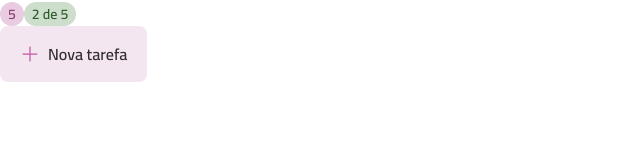
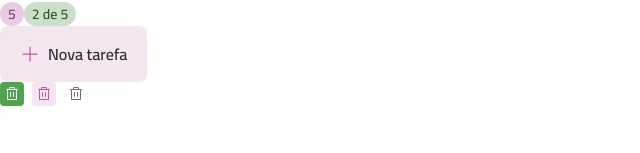
Before and after one commit to alexandreferrari-dev/ToDo-List, a React (Vite) app: page / in a window 1280 px wide. Shown: the part 147-300 px from the top of the page, without its empty margins (0-640 px from the left). Built offline with nearby package versions, Linux system fonts and the light colour scheme.

Commit message:
criando-componente-ButtonIcon

```diff
--- a/src/App.tsx
+++ b/src/App.tsx
@@ -8,6 +8,7 @@
 import Icon from './components/icon.tsx';
 import Badge from './components/badge.tsx';
 import Button from './components/button.tsx';
+import ButtonIcon from './components/button-icon.tsx';
 
 export default function App() {
   return (
@@ -39,6 +40,11 @@
     <div>
       <Button icon={PlusIcon}>Nova tarefa</Button>
     </div>
+    <div className="flex gap-2">
+      <ButtonIcon icon={TrashIcon} variant="primary" />
+      <ButtonIcon icon={TrashIcon} variant="secondary" />
+      <ButtonIcon icon={TrashIcon} variant="terciary" />
+    </div>
   </div>
   )
 }
--- /dev/null
+++ b/src/components/button-icon.tsx
@@ -0,0 +1,63 @@
+import Icon from './icon'
+import { cva, type VariantProps } from 'class-variance-authority'
+
+export const buttonIconVariants = cva(`
+  inline-flex items-center justify-center cursor-pointer transition group
+  `, {
+  variants: {
+    variant: {
+      primary: "bg-green-base hover:bg-green-dark",
+      secondary: "bg-gray-200 hover:bg-pink-base",
+      terciary: "bg-transparent hover:bg-gray-200"
+    },
+    size: {
+      sm: "w-6 h-6 p-1 rounded"
+    },
+    disabled: {
+      true: "opacity-50 pointer-events-none"
+    }
+  },
+  defaultVariants: {
+    variant: "primary",
+    size: "sm",
+    disabled: false
+  }
+});
+
+export const buttonIconIconVariants = cva ("transition", {
+  variants: {
+    variant: {
+      primary: "fill-white",
+      secondary: "fill-pink-base group-hover:fill-white",
+      terciary: "fill-gray-300 group-hover:fill-gray-400"
+    },
+    size: {
+      sm: "w-4 h-4"
+    }
+  },
+  defaultVariants: {
+    variant: "primary",
+    size: "sm"
+  }
+})
+
+interface ButtonIconProps
+extends Omit<React.ComponentProps<"button">, 'size' | 'disabled' >, VariantProps<typeof buttonIconVariants> {
+  icon: React.ComponentProps<typeof Icon>["svg"]
+}
+
+export default function ButtonIcon (
+  {
+  variant,
+  size,
+  disabled,
+  className,
+  icon,
+  ...props}: ButtonIconProps) {
+  return (
+    <button className={buttonIconVariants({ variant, size, disabled, className })}
+    {...props}>
+      <Icon svg={icon} className={buttonIconIconVariants({ variant, size })} />
+    </button>
+  )
+}
```
